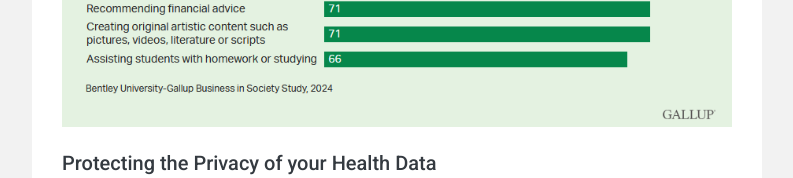
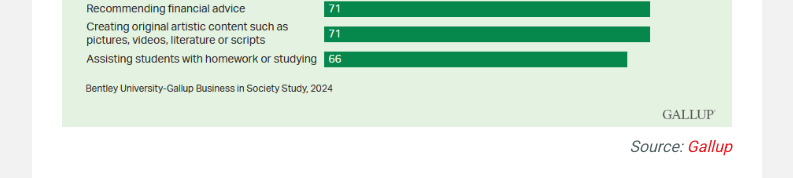
Before and after one commit to Minenash/school-paper, a plain HTML site: page index.html in a window 1280 px wide. Shown: the part 1804-1982 px from the top of the page, without its empty margins (53-846 px from the left). Drawn offline with nearby package versions, Linux system fonts and the light colour scheme.

Commit message:
added source for graph

```diff
--- a/index.html
+++ b/index.html
@@ -190,7 +190,9 @@
                                 </p>
                                 <img class="img-fluid mb-4" src="img/gallup.png"
                                      alt="Chart showing that 80% of survey respondents where either extremely or somewhat concerned about the use of AI in recommending medical advice">
-
+                                <div style="text-align: right; margin-top: -16px; margin-bottom: 16px">
+                                    <i>Source: <a href="https://news.gallup.com/poll/648953/americans-express-real-concerns-artificial-intelligence.aspx">Gallup</a></i>
+                                </div>
                                 <h5 class="mb-3">Protecting the Privacy of your Health Data</h5>
                                 <img class="img-fluid float-left mr-4 mb-2" style="width: 35%" src="https://ideogram.ai/assets/image/lossless/response/eXQR2gMJTwGTyCzXCGCJWw">
                                 <p>
```
